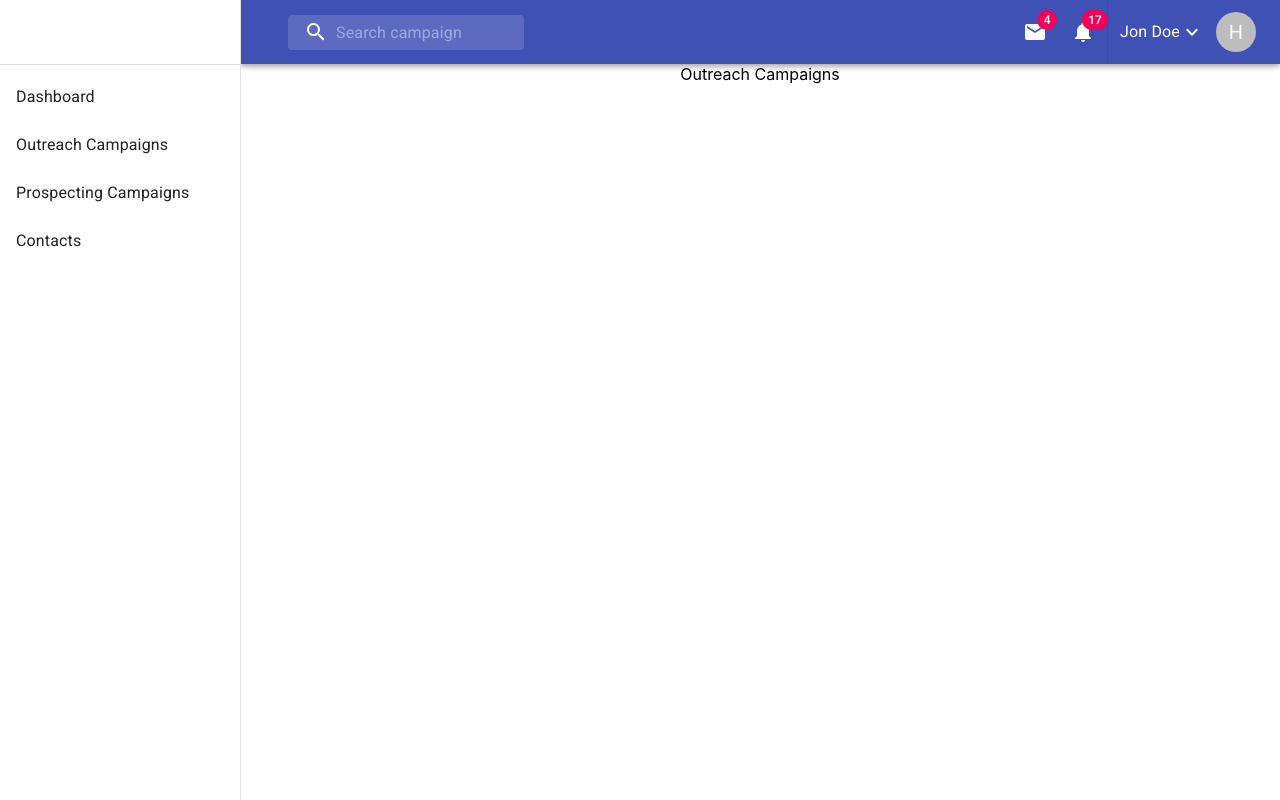
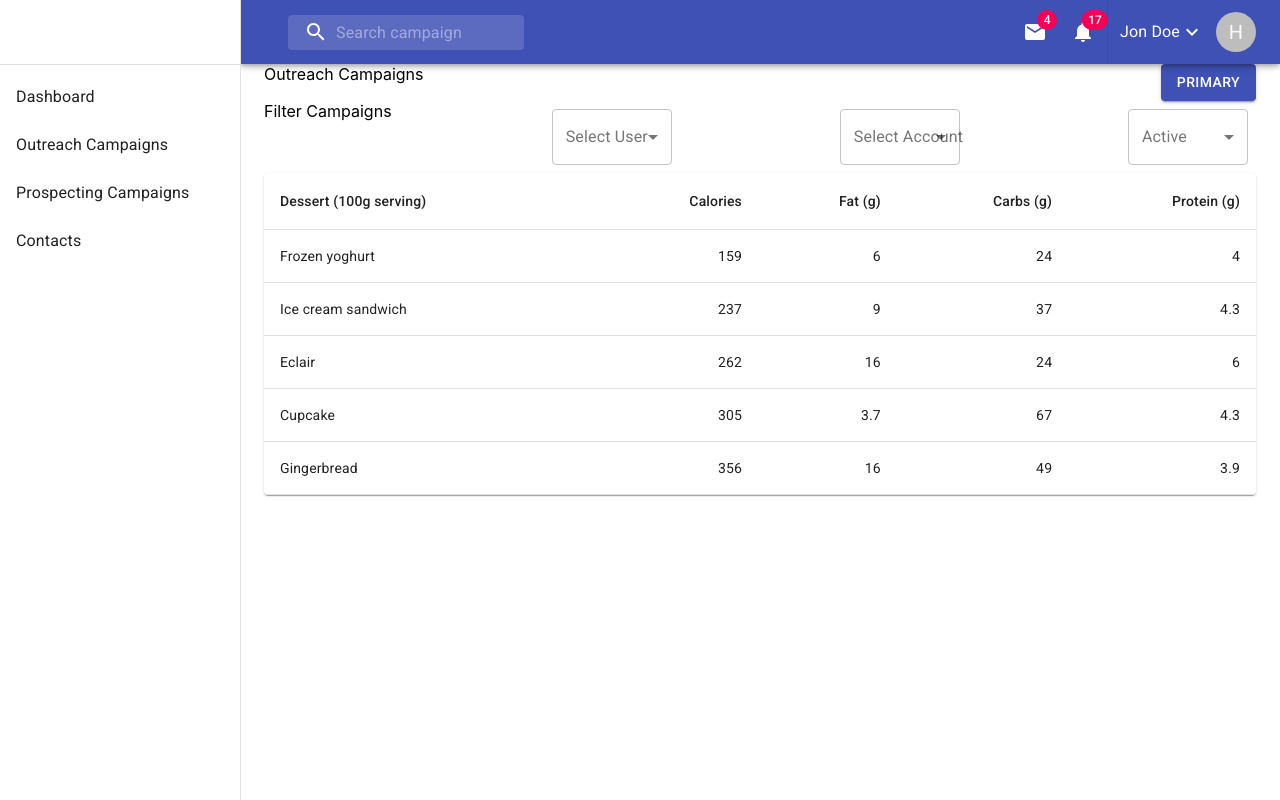
Before and after one commit to shahnawaz/contact-hub, a React (Create React App) app: page / in a window 1280 px wide. Built offline with nearby package versions, Linux system fonts and the light colour scheme.

Commit message:
Basic campaigns page added

```diff
--- /dev/null
+++ b/src/components/outreach-campaigns/CampaignsList.jsx
@@ -0,0 +1,70 @@
+import React from 'react';
+import { makeStyles } from '@material-ui/core/styles';
+import Table from '@material-ui/core/Table';
+import TableBody from '@material-ui/core/TableBody';
+import TableCell from '@material-ui/core/TableCell';
+import TableContainer from '@material-ui/core/TableContainer';
+import TableHead from '@material-ui/core/TableHead';
+import TableRow from '@material-ui/core/TableRow';
+import Paper from '@material-ui/core/Paper';
+
+const useStyles = makeStyles({
+    table: {
+        minWidth: 650,
+    },
+});
+
+function createData(name, calories, fat, carbs, protein) {
+    return { name, calories, fat, carbs, protein };
+}
+
+const rows = [
+    createData('Frozen yoghurt', 159, 6.0, 24, 4.0),
+    createData('Ice cream sandwich', 237, 9.0, 37, 4.3),
+    createData('Eclair', 262, 16.0, 24, 6.0),
+    createData('Cupcake', 305, 3.7, 67, 4.3),
+    createData('Gingerbread', 356, 16.0, 49, 3.9),
+];
+
+export const CampaignsList = () => {
+    const classes = useStyles();
+
+    // TODO: Add Pagination code (with sorting)
+
+    const loadCampaigns = () => {
+        /**
+         * TODO:
+         * 1. Use service to fake data loading with filters and pagination
+         * 2. Update local list
+         */
+    };
+
+    return (
+        <TableContainer component={Paper}>
+            <Table className={classes.table} aria-label="simple table">
+                <TableHead>
+                    <TableRow>
+                        <TableCell>Dessert (100g serving)</TableCell>
+                        <TableCell align="right">Calories</TableCell>
+                        <TableCell align="right">Fat&nbsp;(g)</TableCell>
+                        <TableCell align="right">Carbs&nbsp;(g)</TableCell>
+                        <TableCell align="right">Protein&nbsp;(g)</TableCell>
+                    </TableRow>
+                </TableHead>
+                <TableBody>
+                    {rows.map((row) => (
+                        <TableRow key={row.name}>
+                            <TableCell component="th" scope="row">
+                                {row.name}
+                            </TableCell>
+                            <TableCell align="right">{row.calories}</TableCell>
+                            <TableCell align="right">{row.fat}</TableCell>
+                            <TableCell align="right">{row.carbs}</TableCell>
+                            <TableCell align="right">{row.protein}</TableCell>
+                        </TableRow>
+                    ))}
+                </TableBody>
+            </Table>
+        </TableContainer>
+    );
+};
--- /dev/null
+++ b/src/components/outreach-campaigns/Filters.jsx
@@ -0,0 +1,83 @@
+import React from "react";
+import Box from "@material-ui/core/Box";
+import FormControl from "@material-ui/core/FormControl";
+import InputLabel from "@material-ui/core/InputLabel";
+import Select from "@material-ui/core/Select";
+import MenuItem from "@material-ui/core/MenuItem";
+import {makeStyles} from "@material-ui/core/styles";
+
+const useStyles = makeStyles((theme) => ({
+    formControl: {
+        margin: theme.spacing(1),
+        minWidth: 120,
+    },
+    selectEmpty: {
+        marginTop: theme.spacing(2),
+    },
+}));
+
+export const Filters = ({ activeFilters = {}, onChange }) => {
+    const classes = useStyles();
+    const [age, setAge] = React.useState('');
+
+    const handleChange = (event) => {
+        setAge(event.target.value);
+    };
+
+    return (
+        <Box display="flex" justifyContent="space-between">
+            <Box>Filter Campaigns</Box>
+            <FormControl variant="outlined" className={classes.formControl}>
+                <InputLabel id="demo-simple-select-outlined-label">Select User</InputLabel>
+                <Select
+                    labelId="demo-simple-select-outlined-label"
+                    id="demo-simple-select-outlined"
+                    value={age}
+                    onChange={handleChange}
+                    label="Select User"
+                >
+                    <MenuItem value="">
+                        <em>None</em>
+                    </MenuItem>
+                    <MenuItem value={10}>Ten</MenuItem>
+                    <MenuItem value={20}>Twenty</MenuItem>
+                    <MenuItem value={30}>Thirty</MenuItem>
+                </Select>
+            </FormControl>
+            <FormControl variant="outlined" className={classes.formControl}>
+                <InputLabel id="demo-simple-select-outlined-label">Select Account</InputLabel>
+                <Select
+                    labelId="demo-simple-select-outlined-label"
+                    id="demo-simple-select-outlined"
+                    value={age}
+                    onChange={handleChange}
+                    label="Select Account"
+                >
+                    <MenuItem value="">
+                        <em>None</em>
+                    </MenuItem>
+                    <MenuItem value={10}>Ten</MenuItem>
+                    <MenuItem value={20}>Twenty</MenuItem>
+                    <MenuItem value={30}>Thirty</MenuItem>
+                </Select>
+            </FormControl>
+            <FormControl variant="outlined" className={classes.formControl}>
+                <InputLabel id="demo-simple-select-outlined-label">Active</InputLabel>
+                <Select
+                    labelId="demo-simple-select-outlined-label"
+                    id="demo-simple-select-outlined"
+                    value={age}
+                    onChange={handleChange}
+                    label="Active"
+                >
+                    <MenuItem value="">
+                        <em>None</em>
+                    </MenuItem>
+                    <MenuItem value={10}>Ten</MenuItem>
+                    <MenuItem value={20}>Twenty</MenuItem>
+                    <MenuItem value={30}>Thirty</MenuItem>
+                </Select>
+            </FormControl>
+        </Box>
+    );
+};
--- a/src/pages/OutreachCampaigns.jsx
+++ b/src/pages/OutreachCampaigns.jsx
@@ -1,8 +1,42 @@
 import React from 'react';
+import Box from "@material-ui/core/Box";
+import Container from "@material-ui/core/Container";
+import Button from "@material-ui/core/Button";
+
+import { Filters } from "../components/outreach-campaigns/Filters";
+import { CampaignsList } from "../components/outreach-campaigns/CampaignsList";
 
 const OutreachCampaigns = (props) => {
+    const [activeFilters, setActiveFilters] = React.useState({});
+
+    const onFiltersChange = (updatedFilters) => {
+        // TODO:
+        // 1. set active filters
+        // 2. call Get campaigns API with updated filters
+    };
+
+    const onAddNew = () => {
+        // TODO:
+    };
+
     return (
-        <div>Outreach Campaigns</div>
+        <Container>
+
+            {/* Main Heading */}
+            <Box display="flex" justifyContent="space-between">
+                <Box>Outreach Campaigns</Box>
+                <Button variant="contained" color="primary" onClick={onAddNew}>
+                    Primary
+                </Button>
+            </Box>
+
+            {/* Filters */}
+            <Filters activeFilters={activeFilters} onChange={onFiltersChange} />
+
+            {/* Campaigns List */}
+            <CampaignsList />
+
+        </Container>
     );
 };
 
```
